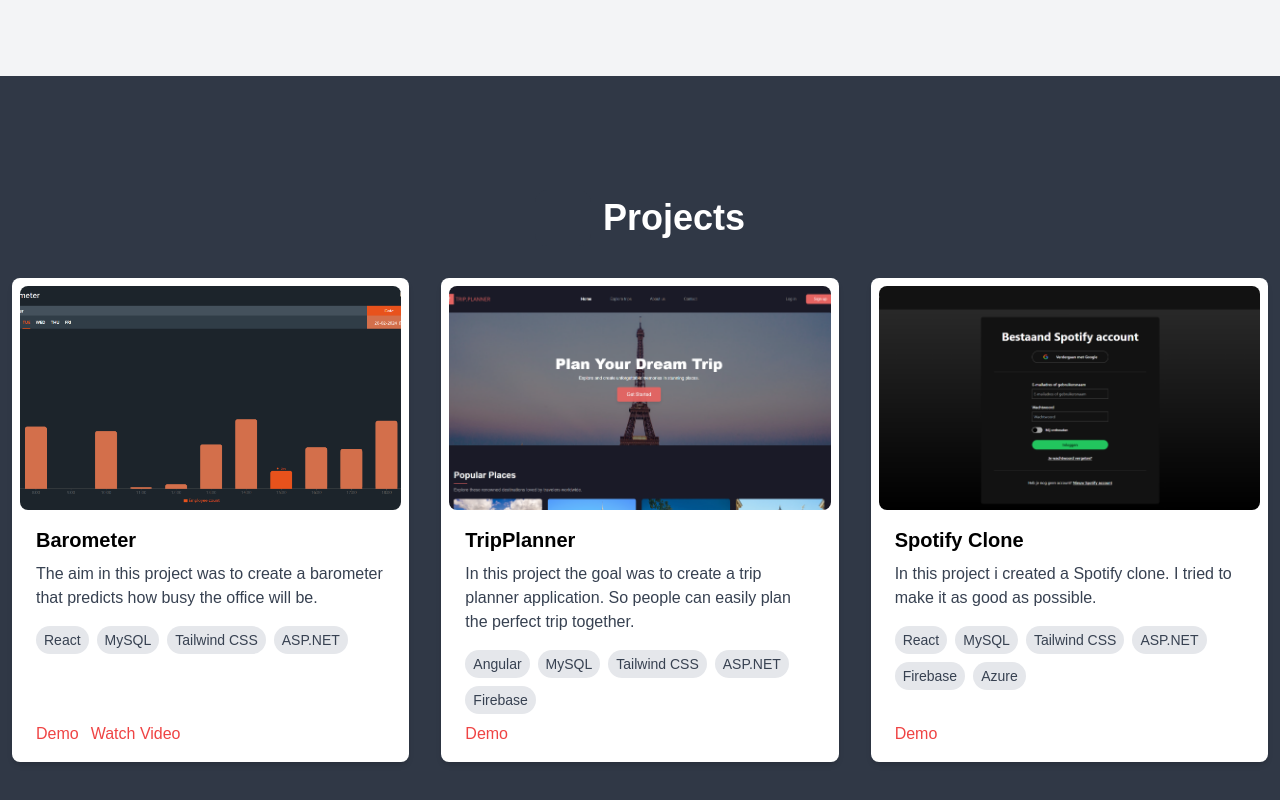
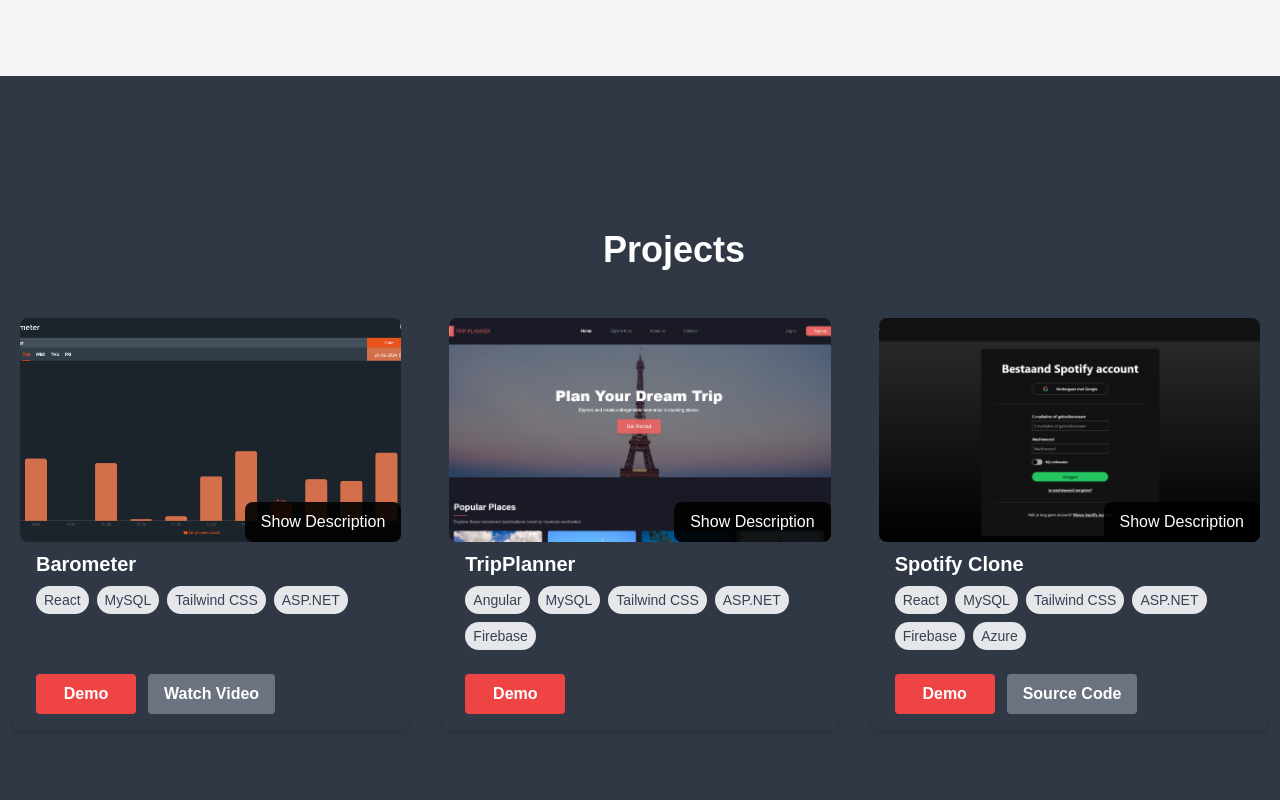
Before and after one commit to EliasGrinwis/portfolio, a React (Create React App) app: page / in a window 1280 px wide. Shown: the part 2372-3172 px from the top of the page. Built offline with nearby package versions, Linux system fonts and the light colour scheme; some icons are missing.

Commit message:
Updated project cards

```diff
--- a/src/components/Projects.js
+++ b/src/components/Projects.js
@@ -10,7 +10,7 @@
   {
     title: "Barometer",
     description:
-      "The aim in this project was to create a barometer that predicts how busy the office will be.",
+      "Barometer is an innovative project designed to revolutionize office management. By utilizing advanced algorithms and real-time data analysis, Barometer predicts office occupancy, providing valuable insights to streamline workflow and optimize resource allocation. Developed with cutting-edge technologies such as React, MySQL, Tailwind CSS, and ASP.NET, Barometer ensures accuracy and efficiency in its predictions, enhancing productivity and workplace satisfaction. Experience the future of office management with Barometer today!",
     imageUrl: barometerImage,
     tags: ["React", "MySQL", "Tailwind CSS", "ASP.NET"],
     demoLink: "https://app.teameclypse.be/",
@@ -20,7 +20,7 @@
   {
     title: "TripPlanner",
     description:
-      "In this project the goal was to create a trip planner application. So people can easily plan the perfect trip together.",
+      "Embark on unforgettable journeys with TripPlanner, the ultimate travel companion. Whether you're a solo explorer or planning a group adventure, TripPlanner simplifies the trip planning process, allowing you to create personalized itineraries effortlessly. Powered by Angular, MySQL, Tailwind CSS, ASP.NET, and Firebase, TripPlanner offers seamless integration and unparalleled convenience. Start crafting your dream vacation with TripPlanner now!",
     imageUrl: tripPlannerImage,
     tags: ["Angular", "MySQL", "Tailwind CSS", "ASP.NET", "Firebase"],
     demoLink: "https://trip-planner-46730.web.app/",
@@ -28,16 +28,18 @@
   {
     title: "Spotify Clone",
     description:
-      "In this project i created a Spotify clone. I tried to make it as good as possible.",
+      "Indulge your passion for music with the Spotify Clone project. Immerse yourself in a familiar yet enhanced music streaming experience, meticulously crafted to deliver premium audio content. Leveraging the latest in technology, including React, MySQL, Tailwind CSS, ASP.NET, Firebase, and Azure, the Spotify Clone offers seamless navigation, personalized recommendations, and a vast library of songs to explore. Join the music revolution and discover your favorite tracks with Spotify Clone!",
     imageUrl: spotifyImage,
     tags: ["React", "MySQL", "Tailwind CSS", "ASP.NET", "Firebase", "Azure"],
     demoLink: "https://spotify-ab8ac.web.app/",
+    githubLink: "https://github.com/EliasGrinwis/spotify-clone",
   },
   // Add more projects as needed
 ];
 
 const ProjectCard = ({project}) => {
   const [showVideoModal, setShowVideoModal] = useState(false);
+  const [showDescriptionModal, setShowDescriptionModal] = useState(false);
 
   const openVideoModal = () => {
     setShowVideoModal(true);
@@ -47,16 +49,35 @@
     setShowVideoModal(false);
   };
 
+  const openDescriptionModal = () => {
+    setShowDescriptionModal(true);
+  };
+
+  const closeDescriptionModal = () => {
+    setShowDescriptionModal(false);
+  };
+
   return (
-    <div className="bg-white shadow-md rounded-lg overflow-hidden relative p-2">
+    <div className="shadow-md rounded-lg relative p-2 flex flex-col">
+      <div className="relative">
         <img
           className="w-full h-56 object-cover object-center rounded-lg"
           src={project.imageUrl}
           alt={project.title}
         />
-      <div className="p-4">
-        <h3 className="text-xl font-semibold mb-2">{project.title}</h3>
-        <p className="text-gray-700 mb-4">{project.description}</p>
+        <button
+          onClick={openDescriptionModal}
+          className="absolute bottom-0 right-0 bg-black bg-opacity-90 text-white px-4 py-2 rounded-lg">
+          Show Description
+        </button>
+      </div>
+
+      <div className="px-4 py-2  flex-1 flex flex-col">
+        <h3 className="text-xl text-white font-semibold mb-2">
+          {project.title}
+        </h3>
+
+        <div className="flex-1 flex flex-col justify-between">
           <div className="flex flex-wrap mb-4">
             {project.tags.map((tag, index) => (
               <span
@@ -67,36 +88,54 @@
             ))}
           </div>
           {/* Adjusted positioning for the buttons */}
-        <div className="absolute bottom-4 flex justify-between">
+          <div className="flex gap-3">
             {project.demoLink && (
-            <a
-              href={project.demoLink}
-              target="_blank"
-              rel="noopener noreferrer"
-              className="text-red-500 hover:underline mr-3">
+              <button
+                onClick={() => window.open(project.demoLink, "_blank")}
+                className="bg-red-500 hover:bg-opacity-60 text-white font-bold py-2 px-4 rounded"
+                style={{minWidth: "100px"}}>
                 Demo
-            </a>
+              </button>
+            )}
+            {project.githubLink && (
+              <button
+                onClick={() => window.open(project.githubLink, "_blank")}
+                className="bg-gray-500 hover:bg-opacity-60 text-white font-bold py-2 px-4 rounded"
+                style={{minWidth: "100px"}}>
+                Source Code
+              </button>
             )}
             {project.promotionalVideo && (
               <button
-              className="text-red-500 hover:underline"
-              onClick={openVideoModal}>
+                onClick={openVideoModal}
+                className="bg-gray-500 hover:bg-opacity-60 text-white font-bold py-2 px-4 rounded"
+                style={{minWidth: "100px"}}>
                 Watch Video
               </button>
             )}
           </div>
         </div>
+      </div>
       {showVideoModal && (
-        <div className="fixed top-0 left-0 w-full h-full bg-black bg-opacity-50 flex justify-center items-center z-50">
-          <div className="bg-white p-6 rounded-md relative text-center">
-            <ReactPlayer
-              url={project.promotionalVideo}
-              width="560px"
-              height="315px"
-              controls
-            />
+        <div className="fixed top-0 left-0 w-full h-full bg-black bg-opacity-50 flex justify-center items-center z-50 p-3">
+          <div className="bg-secondary p-6 rounded-md relative text-center w-full max-w-xl">
+            <ReactPlayer url={project.promotionalVideo} width="100%" controls />
             <button className="mt-4 text-sm" onClick={closeVideoModal}>
               Close window
+            </button>
+          </div>
+        </div>
+      )}
+
+      {showDescriptionModal && (
+        <div className="fixed top-0 left-0 w-full h-full bg-black bg-opacity-50 flex justify-center items-center z-50 p-3">
+          <div className="bg-white p-6 rounded-md relative max-w-2xl">
+            <h2 className="text-2xl font-bold mb-4">{project.title}</h2>
+            <p className="text-gray-800 mb-6">{project.description}</p>
+            <button
+              className="block w-full bg-primary text-white rounded-md py-2 hover:bg-opacity-80 transition duration-300 ease-in-out"
+              onClick={closeDescriptionModal}>
+              Close Description
             </button>
           </div>
         </div>
```
Lines whose indentation alone changed are shown as unchanged.
